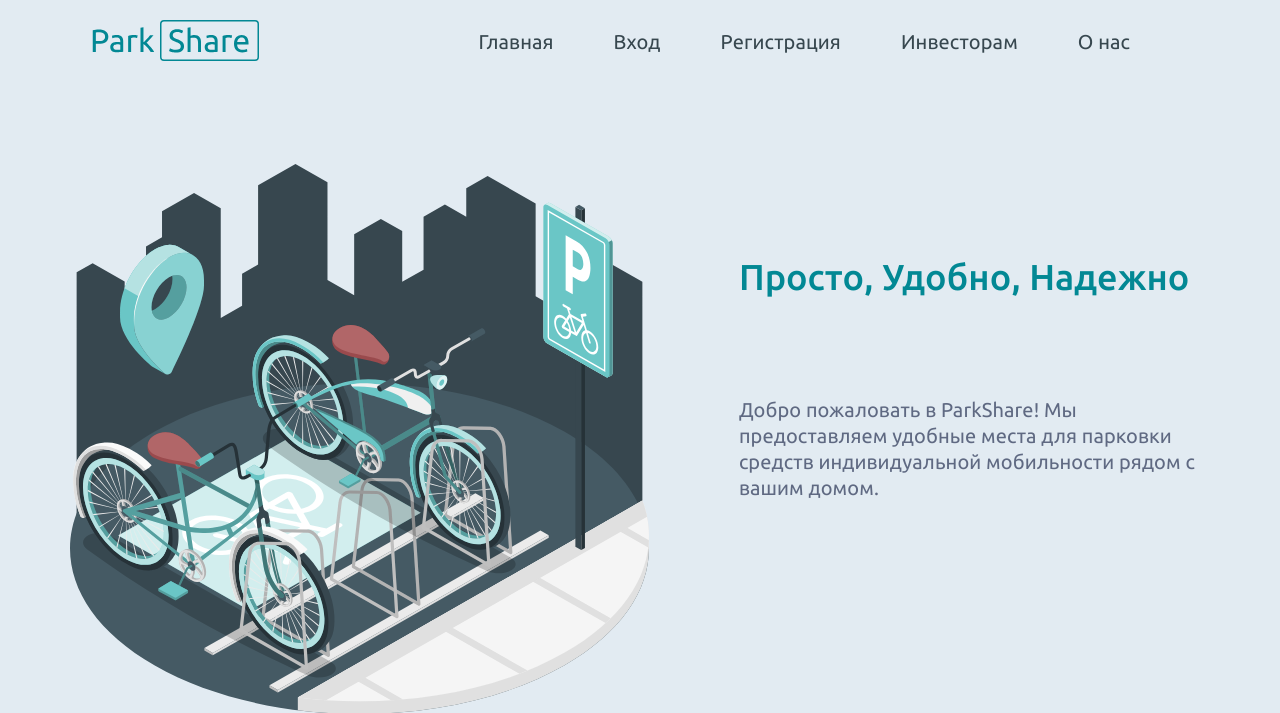
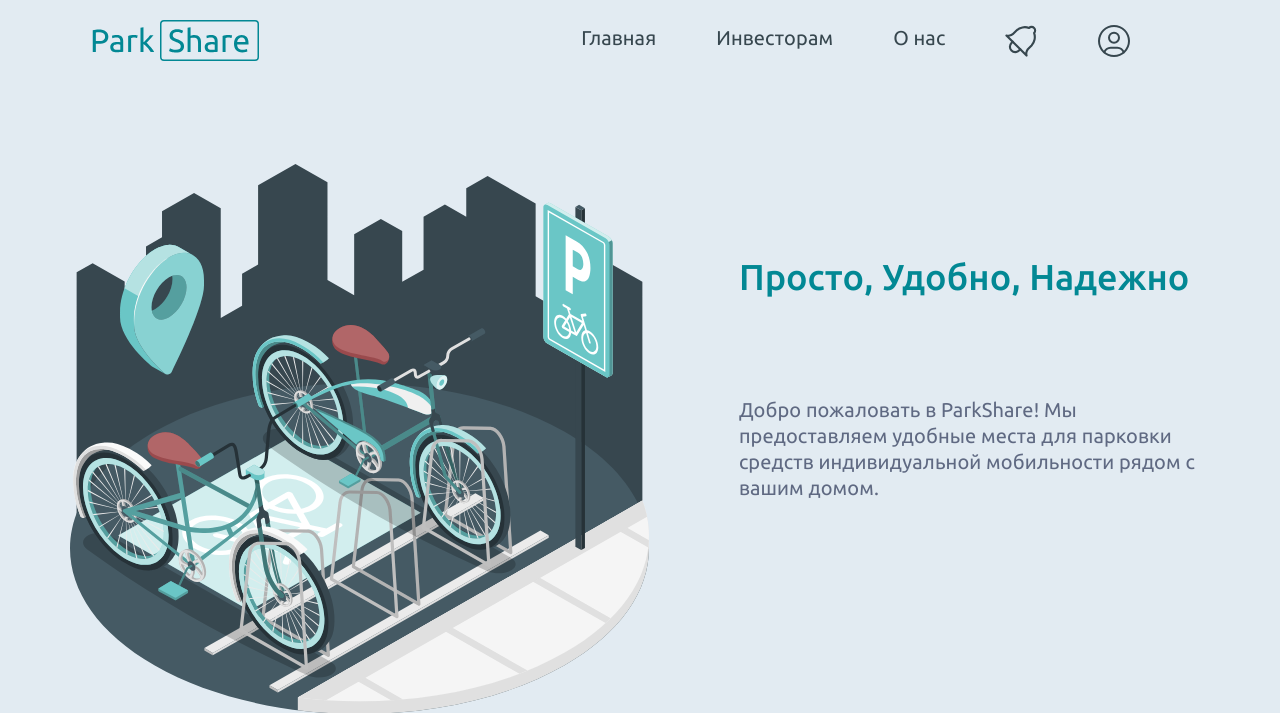
Before and after one commit to IlyaMatlash/ParkShare, a PHP site: page / in a window 1280 px wide. Shown: the top 713 px of the page. Run offline with PHP 8.4, Linux system fonts and the light colour scheme; some libraries are stand-ins or nearby versions.

Commit message:
update navigation

```diff
--- a/css/style.css
+++ b/css/style.css
@@ -118,7 +118,7 @@ ul#slide-out:not(.browser-default) > li {
 .header-link__items {
     display: flex;
     justify-content: space-between;
-    padding-left: 0;
+    /* padding-left: 0; */
 }
 .header-link {
     text-decoration: none;
@@ -129,6 +129,16 @@ ul#slide-out:not(.browser-default) > li {
 }
 .header-link:hover {
     color: var(--blue-color);
+}
+
+.header__alert{
+    width: 32px;
+    height: 32px;
+    margin-right: 57px;
+}
+.header__account {
+    width: 32px;
+    height: 32px;
 }
 
 .main__conetnt-flex {
--- a/index.html
+++ b/index.html
@@ -26,7 +26,6 @@
                 <li><img class="header__logo" src="img/logo.svg" alt="Logo"></li>
 
                 <ul class="sidenav" id="slide-out">
-                    <li><a class="header-link text-h2" href="index.html">Главная</a></li>
                     <li><a class="header-link text-h2" href="login.html">Вход</a></li>
                     <li><a class="header-link text-h2" href="signup.html">Регистрация</a></li>
                     <li><a class="header-link text-h2" href="investors.html">Инвесторам</a></li>
@@ -35,10 +34,14 @@
 
                 <ul class="header-link__items" id="slide-out">
                     <li><a class="header-link text-h2" href="index.html">Главная</a></li>
-                    <li><a class="header-link text-h2" href="login.html">Вход</a></li>
-                    <li><a class="header-link text-h2" href="signup.html">Регистрация</a></li>
                     <li><a class="header-link text-h2" href="investors.html">Инвесторам</a></li>
                     <li><a class="header-link text-h2" href="about.html">О нас</a></li>
+                    <li class="header-link">
+                        <div class="header__btn-user">
+                            <a href=""><img class="header__alert" src="img/alert.svg" alt="Alert"></a>
+                            <a href="login.html"><img class="header__account" src="img/account.svg" alt="Account"></a>
+                        </div>
+                    </li>
                 </ul>
 
                 <a class="burger sidenav-trigger" data-target="slide-out">
```
Also changed, not shown: about.html (+6 -3 lines), investors.html (+6 -3 lines), profile.html (+6 -3 lines), img/account.svg (added), img/alert.svg (added).
